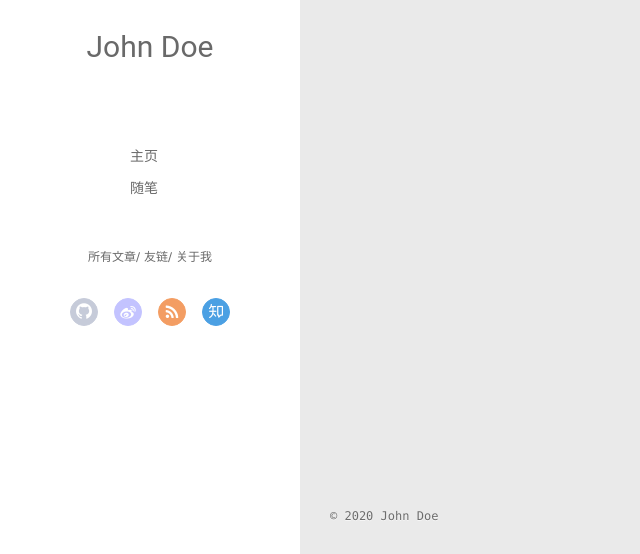
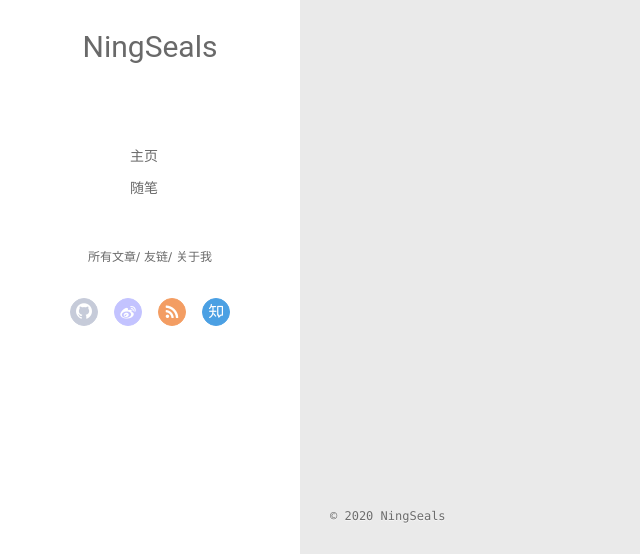
Before and after one commit to wangshuningyin/wangshuningyin.github.io, a plain HTML site: page archives/index.html in a window 1280 px wide. Shown: the part 243-797 px from the top of the page, 0-640 px from the left. Drawn offline with Linux system fonts and the light colour scheme; no server answers.

Commit message:
Site updated: 2020-05-29 10:44:29

```diff
--- a/archives/index.html
+++ b/archives/index.html
@@ -13,7 +13,7 @@
 <meta property="og:url" content="http://yoursite.com/archives/index.html">
 <meta property="og:site_name" content="Hexo">
 <meta property="og:locale" content="en_US">
-<meta property="article:author" content="John Doe">
+<meta property="article:author" content="NingSeals">
 <meta name="twitter:card" content="summary">
 
     <link rel="alternative" href="/atom.xml" title="Hexo" type="application/atom+xml">
@@ -46,7 +46,7 @@
 			<img src="" class="js-avatar">
 		</a>
 		<hgroup>
-		  <h1 class="header-author"><a href="/">John Doe</a></h1>
+		  <h1 class="header-author"><a href="/">NingSeals</a></h1>
 		</hgroup>
 
 
@@ -104,7 +104,7 @@
 				<img src="" class="js-avatar">
 			</div>
 			<hgroup>
-			  <h1 class="header-author js-header-author">John Doe</h1>
+			  <h1 class="header-author js-header-author">NingSeals</h1>
 			</hgroup>
 
 
@@ -202,7 +202,7 @@
   <div class="outer">
     <div id="footer-info">
     	<div class="footer-left">
-    		&copy; 2020 John Doe
+    		&copy; 2020 NingSeals
     	</div>
       	<div class="footer-right">
       		<a href="http://hexo.io/" target="_blank">Hexo</a>  Theme <a href="https://github.com/litten/hexo-theme-yilia" target="_blank">Yilia</a> by Litten
--- /dev/null
+++ b/content.json
@@ -0,0 +1 @@
+{"meta":{"title":"Hexo","subtitle":"","description":"","author":"NingSeals","url":"http://yoursite.com","root":"/"},"pages":[],"posts":[{"title":"Hello World","slug":"hello-world","date":"2020-05-29T02:04:04.719Z","updated":"2020-05-29T02:04:04.719Z","comments":true,"path":"2020/05/29/hello-world/","link":"","permalink":"http://yoursite.com/2020/05/29/hello-world/","excerpt":"","text":"Welcome to Hexo! This is your very first post. Check documentation for more info. If you get any problems when using Hexo, you can find the answer in troubleshooting or you can ask me on GitHub. Quick StartCreate a new post1$ hexo new \"My New Post\" More info: Writing Run server1$ hexo server More info: Server Generate static files1$ hexo generate More info: Generating Deploy to remote sites1$ hexo deploy More info: Deployment","categories":[],"tags":[]}],"categories":[],"tags":[]}
```
Also changed, not shown: 2020/05/29/hello-world/index.html (+4 -4 lines), archives/2020/05/index.html (+4 -4 lines), archives/2020/index.html (+4 -4 lines), index.html (+4 -4 lines).
